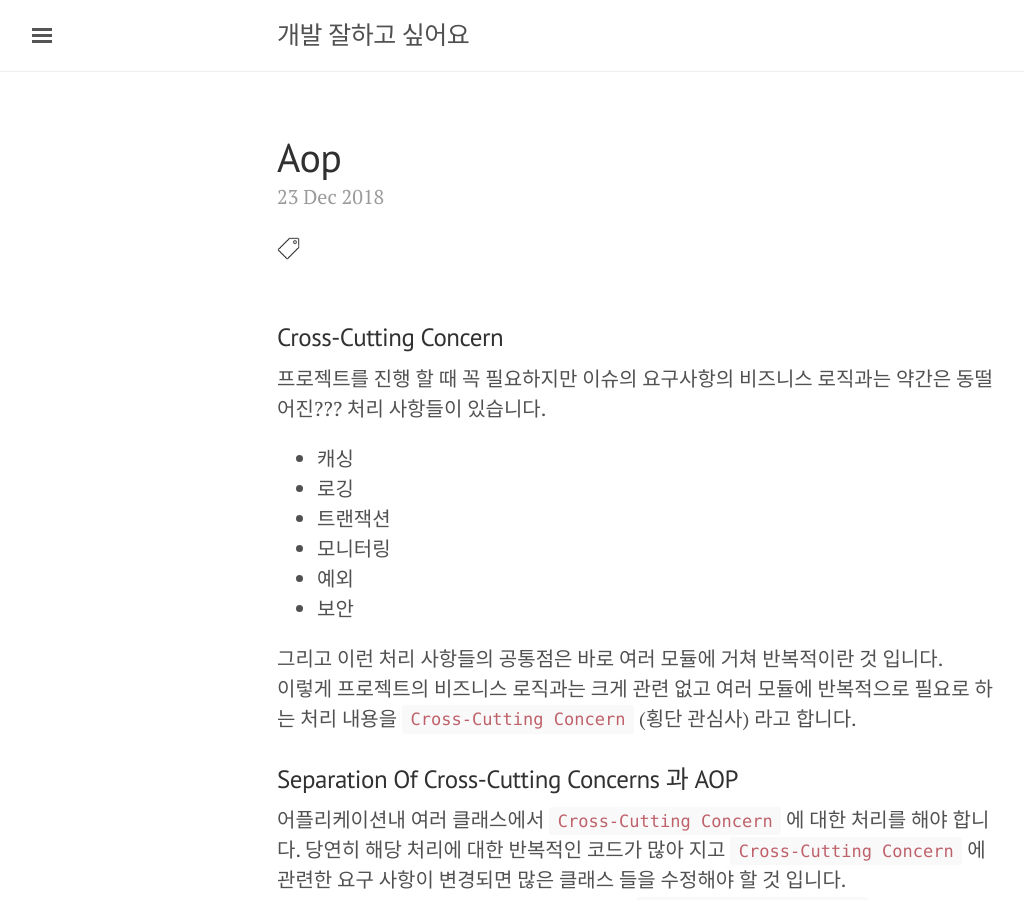
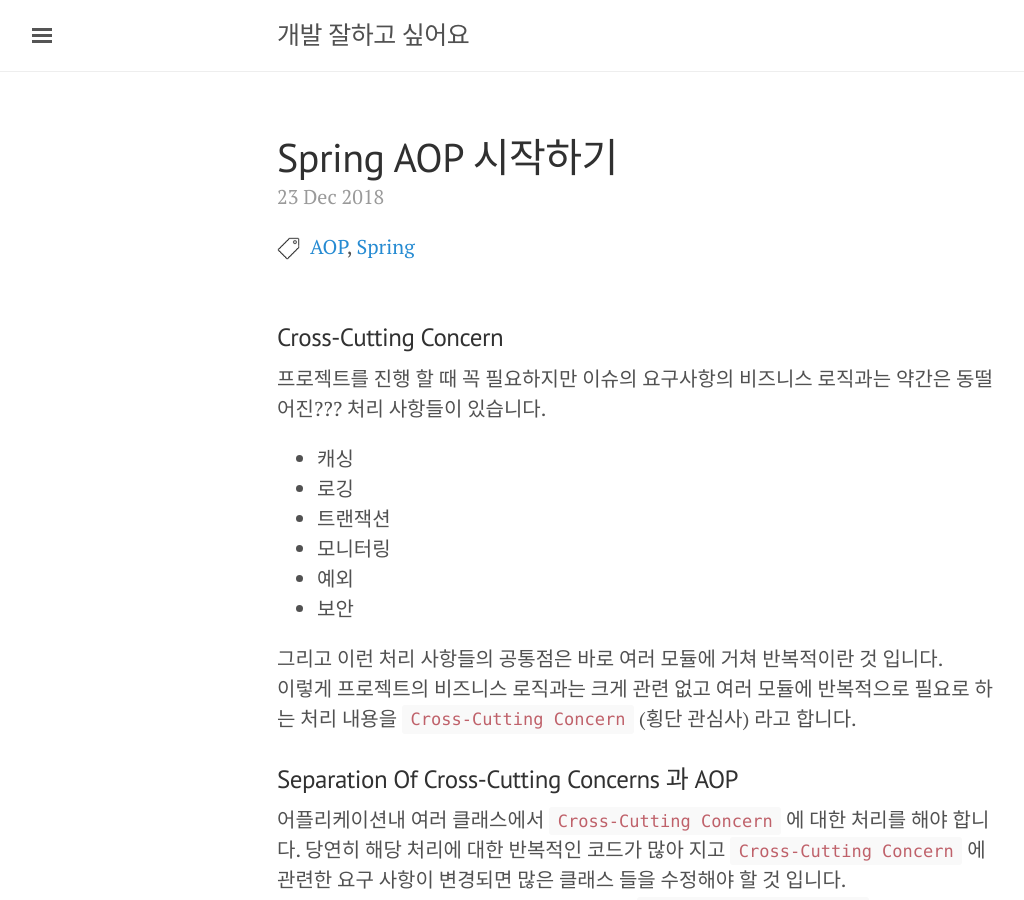
Before and after one commit to 5minho/minomi.github.io, a Jekyll site: the page built from _posts/2018-12-23-AOP.md, in a window 1280 px wide and 900 px high. Shown: the whole window, without its empty margins (3-1027 px from the left). Built offline with Jekyll 4.4.1, drawn with Linux system fonts in a browser that asks for light colours; our own code applies the rules of GitHub Pages for plain Markdown files; comment, search, counter and statistics services are not loaded.

Commit message:
이미지 추가

```diff
--- a/_posts/2018-12-23-AOP.md
+++ b/_posts/2018-12-23-AOP.md
@@ -1,3 +1,12 @@
+---
+layout: post
+title: Spring AOP 시작하기
+comments: true
+tags:
+- AOP
+- Spring
+---
+
 ### Cross-Cutting Concern
 프로젝트를  진행 할 때 꼭 필요하지만 이슈의 요구사항의 비즈니스 로직과는 약간은 동떨어진??? 처리 사항들이 있습니다.
 
@@ -30,6 +39,6 @@
 * Target
 	* AOP 처리에 의해 처리 흐름에 변화과 생긴 객체, Adviced Object 라고도 한다.
 
- ![title](file:///Users/minho/Desktop/aop_concept.png)
+ ![AOP 개념](../images/aop_concept.png)
 
  출처 : 스프링 철처 입문 (위키북스)
```
Also changed, not shown: images/aop_concept.png (added).
